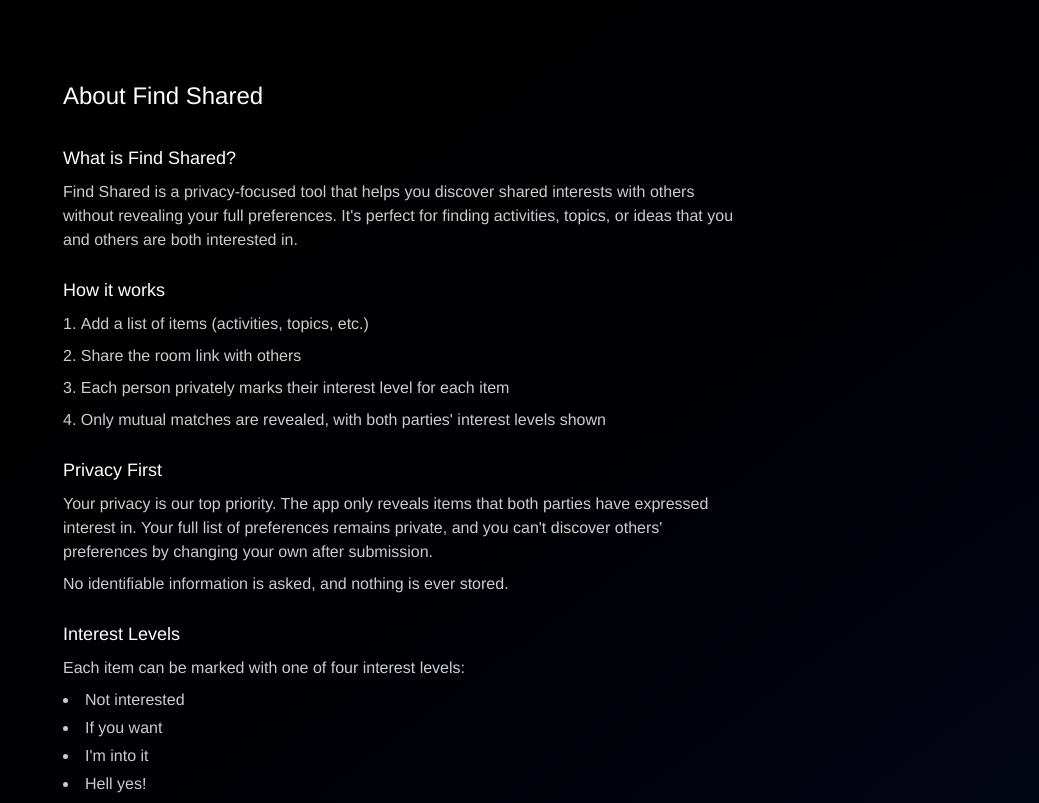
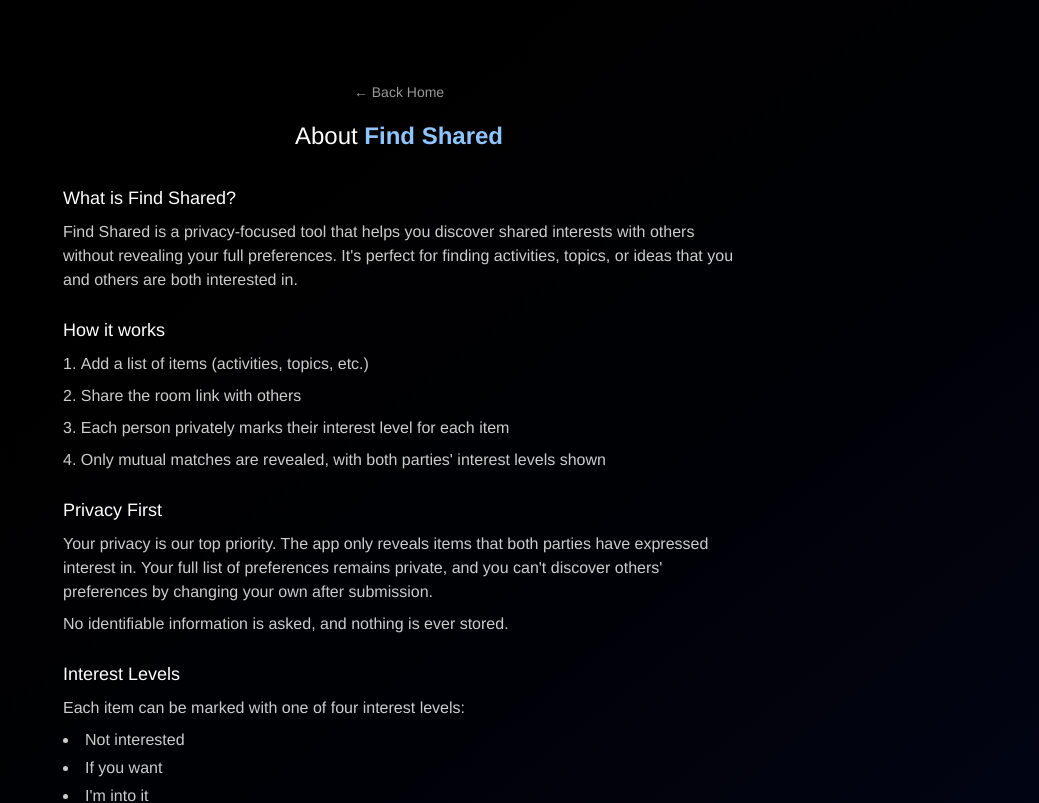
Before and after one commit to dsernst/find-shared, a Next.js app: page /about in a window 1280 px wide. Shown: the top 803 px of the page, without its empty margins (241-1280 px from the left). Built offline with nearby package versions, Linux system fonts and the light colour scheme.

Commit message:
/about: Improve header

```diff
--- a/app/about/page.tsx
+++ b/app/about/page.tsx
@@ -1,8 +1,17 @@
+import Link from 'next/link'
+
 export default function About() {
   return (
     <div className="min-h-screen bg-gradient-to-br from-black to-slate-950 p-8 sm:p-20">
       <main className="mx-auto max-w-2xl">
-        <h1 className="mb-8 text-2xl font-medium text-white">About Find Shared</h1>
+        <div className="mb-8 text-center">
+          <Link href="/" className="text-sm text-white/60 hover:text-white/80 hover:underline">
+            ← Back Home
+          </Link>
+          <h1 className="mt-4 text-2xl font-medium text-white">
+            About <span className="font-bold text-blue-300">Find Shared</span>
+          </h1>
+        </div>
 
         <div className="space-y-6 text-white/80">
           <section>
```
